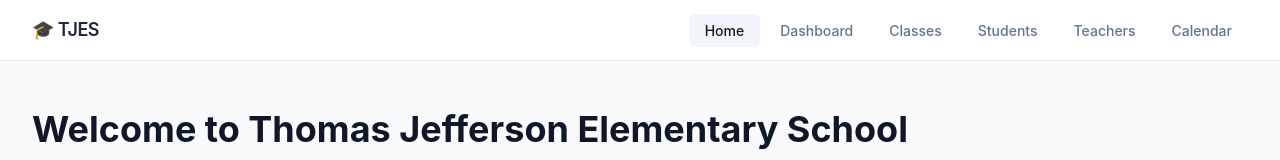
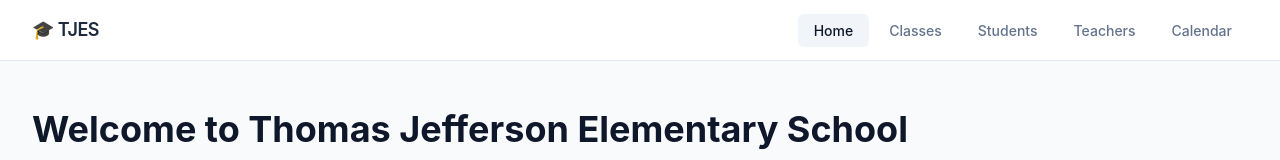
Before and after one commit to SeungwooDY/forge-week1-project, a React (Vite) app: page / in a window 1280 px wide. Shown: the top 160 px of the page. Built offline with nearby package versions, Linux system fonts and the light colour scheme.

Commit message:
removed dashboard page and all routing associated with it

```diff
--- a/src/components/Navbar.jsx
+++ b/src/components/Navbar.jsx
@@ -2,7 +2,6 @@ import { Link, useLocation } from "react-router-dom";
 
 const links = [
     { to: "/", label: "Home" },
-    { to: "/dashboard", label: "Dashboard" },
     { to: "/classes", label: "Classes" },
     { to: "/students", label: "Students" },
     { to: "/teacherdirectory", label: "Teachers" },
--- a/src/main.jsx
+++ b/src/main.jsx
@@ -8,7 +8,6 @@ import "./index.css";
 import App from "./App.jsx";
 
 import Home from "./pages/Home.jsx";
-import Dashboard from "./pages/Dashboard.jsx";
 import Classes from "./pages/Classes.jsx";
 import ClassPage from "./pages/ClassPage.jsx";
 import Students from "./pages/Students.jsx";
@@ -26,10 +25,6 @@ const router = createBrowserRouter([
             {
                 index: true,
                 element: <Home />,
-            },
-            {
-                path: "dashboard",
-                element: <Dashboard />,
             },
             {
                 path: "classes",
--- a/src/pages/Dashboard.jsx
+++ /dev/null
@@ -1,11 +0,0 @@
-import Navbar from '../components/Navbar'
-
-function Dashboard() {
-    return (
-        <div>
-            <Navbar />
-        </div>
-    )
-}
-
-export default Dashboard
```
